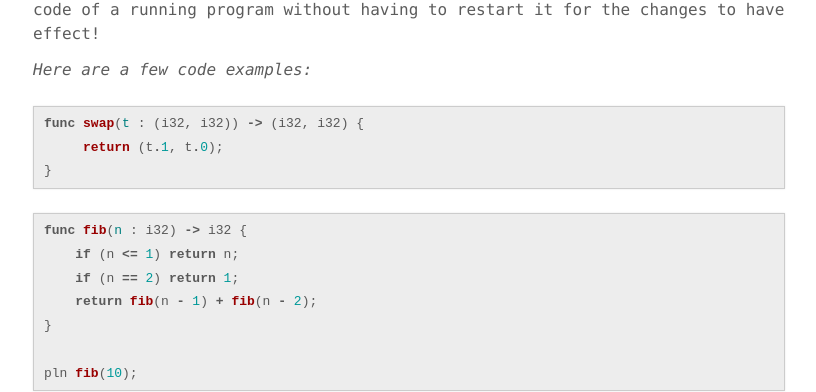
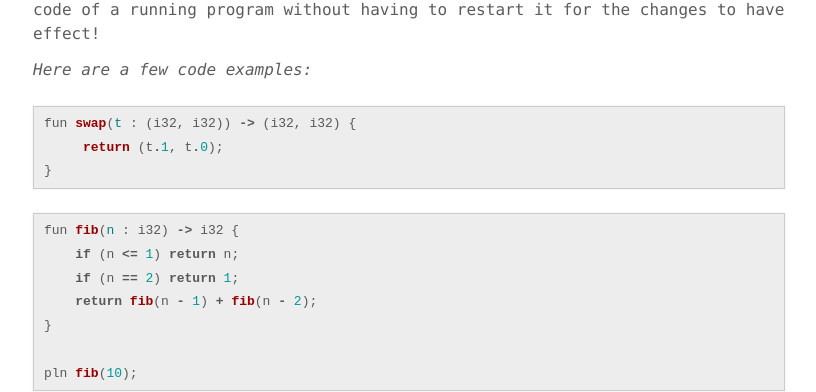
Before and after one commit to williamsjoblom/williamsjoblom.github.io, a Jekyll site: the page built from portfolio.md, in a window 1280 px wide. Shown: the part 366-758 px from the top of the page, without its empty margins (231-1047 px from the left). Built offline with Jekyll 4.4.1, drawn with Linux system fonts in a browser that asks for light colours.

Commit message:
Update digestive code samples

```diff
--- a/portfolio.md
+++ b/portfolio.md
@@ -9,13 +9,13 @@ permalink: /portfolio/
 
 _Here are a few code examples:_
 {% highlight swift %}
-func swap(t : (i32, i32)) -> (i32, i32) {
+fun swap(t : (i32, i32)) -> (i32, i32) {
      return (t.1, t.0);
 }
 {% endhighlight %}
 
 {% highlight swift %}
-func fib(n : i32) -> i32 {
+fun fib(n : i32) -> i32 {
     if (n <= 1) return n;
     if (n == 2) return 1;
     return fib(n - 1) + fib(n - 2);
```
